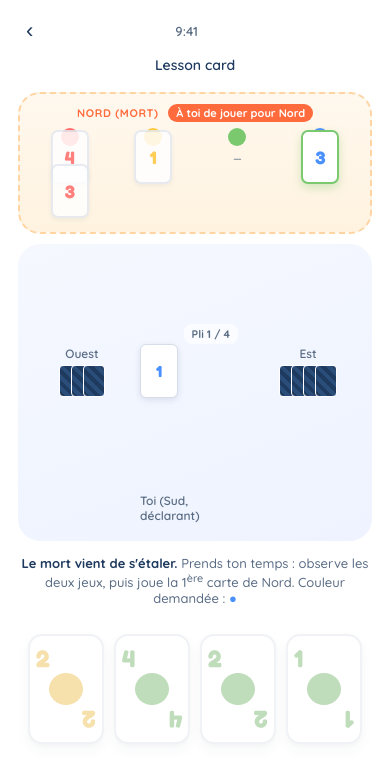
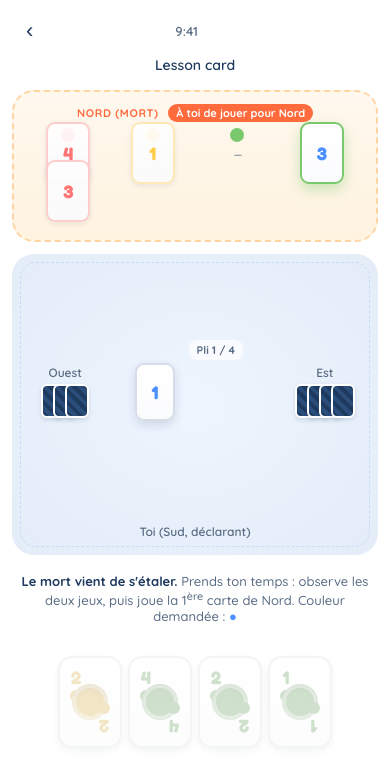
Before and after one commit to LeKibbitz/lekibbitz-bridge, a website: page index.html in a window 390 px wide. Both pictures are taken after a click on the button "Commencer". Shown: the part 72-844 px from the top of the page. Drawn offline with nearby package versions, Linux system fonts and the light colour scheme.

Commit message:
feat(ui): real card design + wider desktop layout + less white space
Design overhaul after Tom feedback (cards too small, too much white, ugly):

- App max-width: 420 -> 760 px on desktop, full-bleed below 600.
- Body now has a soft warm-to-cool gradient instead of plain grey, so the room
  around the app is no longer empty white.
- Cards (Sud) redrawn as proper bridge cards: 86x124, top-left and bottom-right
  corners with rank + small color pip, big center pip with inner shadow,
  colored border tinted by suit. Real card look, not a white pastille.
- Mobile sizes: 64x92 cards via media query so its still tight on phones.
- Dummy (Nord) cards: 38x54 -> 56x78, rank 18 -> 22 px, real card gradient,
  better hover lift with bouncy spring.
- Trick zone (center): 110 -> 150 px, played cards 38x54 -> 50x72, prouder,
  better shadow.
- Card backs (East/West): 22x32 -> 32x46, less sad pile.
- Table: warmer radial gradient + dashed inner border for the felt look.
- All transitions use spring easing (cubic-bezier 0.34, 1.56, 0.64, 1).
- Disabled cards stay at 45 percent opacity, never hidden.

Co-Authored-By: Pr Sunflower <noreply@anthropic.com>

```diff
--- a/index.html
+++ b/index.html
@@ -33,31 +33,34 @@
   html, body { margin: 0; padding: 0; }
   body {
     font-family: 'Quicksand', system-ui, sans-serif;
-    background: var(--bg);
+    background:
+      radial-gradient(ellipse 60% 50% at 50% 0%, rgba(255, 211, 165, 0.35), transparent 70%),
+      radial-gradient(ellipse 60% 50% at 50% 100%, rgba(165, 200, 255, 0.30), transparent 70%),
+      linear-gradient(180deg, #f7f4ee 0%, #eef2f7 100%);
     color: var(--ink);
     min-height: 100vh;
     display: flex;
     align-items: center;
     justify-content: center;
-    padding: 20px;
+    padding: 24px;
   }
 
-  /* App shell — phone-like frame on big screens, full-bleed on phones */
+  /* App shell — wide on desktop, full-bleed on phones */
   .app {
     width: 100%;
-    max-width: 420px;
+    max-width: 760px;
     background: var(--surface);
-    border-radius: 32px;
-    box-shadow: var(--shadow-floating);
+    border-radius: 28px;
+    box-shadow: 0 20px 60px rgba(31, 58, 95, 0.18), 0 4px 12px rgba(31, 58, 95, 0.06);
     overflow: hidden;
     position: relative;
     min-height: 720px;
     display: flex;
     flex-direction: column;
   }
-  @media (max-width: 480px) {
-    body { padding: 0; }
-    .app { border-radius: 0; min-height: 100vh; box-shadow: none; }
+  @media (max-width: 600px) {
+    body { padding: 0; background: var(--surface); }
+    .app { border-radius: 0; min-height: 100vh; box-shadow: none; max-width: 100%; }
   }
 
   /* Header bar */
@@ -209,23 +212,38 @@
 
   /* Game scene */
   .game {
-    flex: 1; display: flex; flex-direction: column; padding: 6px 18px 18px;
+    flex: 1; display: flex; flex-direction: column; padding: 6px 22px 22px;
+    gap: 4px;
+  }
+  @media (max-width: 600px) {
+    .game { padding: 4px 12px 14px; }
   }
   .table {
     flex: 1;
-    background: linear-gradient(160deg, #f5f8ff, #eef3ff);
+    background:
+      radial-gradient(ellipse at center, #eef5ff 0%, #e3ecf7 100%);
     border-radius: var(--radius-card);
-    padding: 14px;
+    padding: 18px;
     display: grid;
-    grid-template-columns: 1fr 1fr 1fr;
+    grid-template-columns: 1fr 2fr 1fr;
     grid-template-rows: 1fr auto;
-    gap: 8px;
-    min-height: 220px;
+    gap: 12px;
+    min-height: 240px;
+    position: relative;
+  }
+  .table::before {
+    content: ''; position: absolute; inset: 8px;
+    border: 1px dashed rgba(74, 144, 255, 0.18);
+    border-radius: calc(var(--radius-card) - 6px);
+    pointer-events: none;
+  }
+  @media (max-width: 600px) {
+    .table { padding: 12px; min-height: 200px; gap: 6px; }
   }
   /* Dummy zone (Nord) — full width above the table, large readable cards */
   .dummy-zone {
-    margin-bottom: 10px;
-    padding: 12px 12px 14px;
+    margin-bottom: 8px;
+    padding: 14px 16px 18px;
     background: linear-gradient(180deg, #fff8ee 0%, #fff3e0 100%);
     border: 2px dashed #ffd4a3;
     border-radius: var(--radius-card);
@@ -267,41 +285,47 @@
   .dummy-suit-pip[data-suit="green"]  { background: var(--suit-green); }
   .dummy-suit-pip[data-suit="yellow"] { background: var(--suit-yellow); }
   .dummy-card {
-    width: 38px; height: 54px; border-radius: 7px;
-    background: white; border: 2px solid #e3e8f0;
+    width: 56px; height: 78px; border-radius: 9px;
+    background: linear-gradient(180deg, #ffffff 0%, #fafbfd 100%);
+    border: 2px solid #e3e8f0;
     display: flex; align-items: center; justify-content: center;
-    font: 700 18px 'Fredoka', sans-serif;
-    box-shadow: 0 2px 5px rgba(31, 58, 95, 0.08);
-    margin-top: -22px;
-    transition: transform 0.12s ease, box-shadow 0.15s ease, border-color 0.15s ease;
+    font: 800 22px 'Fredoka', sans-serif;
+    box-shadow: 0 2px 6px rgba(31, 58, 95, 0.10);
+    margin-top: -34px;
+    transition: transform 0.18s cubic-bezier(0.34, 1.56, 0.64, 1), box-shadow 0.2s ease, border-color 0.2s ease;
     cursor: default;
     position: relative;
   }
   .dummy-card:first-child { margin-top: 0; }
-  .dummy-card[data-suit="red"]    { color: var(--suit-red); }
-  .dummy-card[data-suit="blue"]   { color: var(--suit-blue); }
-  .dummy-card[data-suit="green"]  { color: var(--suit-green); }
-  .dummy-card[data-suit="yellow"] { color: var(--suit-yellow); }
+  .dummy-card[data-suit="red"]    { color: var(--suit-red); border-color: rgba(255, 107, 107, 0.35); }
+  .dummy-card[data-suit="blue"]   { color: var(--suit-blue); border-color: rgba(74, 144, 255, 0.35); }
+  .dummy-card[data-suit="green"]  { color: var(--suit-green); border-color: rgba(123, 201, 111, 0.35); }
+  .dummy-card[data-suit="yellow"] { color: var(--suit-yellow); border-color: rgba(255, 200, 61, 0.4); }
   .dummy-card.played {
-    opacity: 0.3;
-    filter: grayscale(0.8);
+    opacity: 0.35;
+    filter: grayscale(0.7);
   }
   .dummy-card.played::after {
-    content: ''; position: absolute; inset: 8px 6px;
+    content: ''; position: absolute; inset: 10px 8px;
     border-top: 2px solid var(--ink-soft);
     transform: rotate(-15deg);
   }
   .dummy-card.legal {
-    border-color: var(--accent-green);
+    border-color: var(--accent-green) !important;
     cursor: pointer;
-    box-shadow: 0 4px 10px rgba(123, 201, 111, 0.35);
+    box-shadow: 0 6px 14px rgba(123, 201, 111, 0.4);
   }
   .dummy-card.legal:hover {
-    transform: translateY(-4px) scale(1.04);
+    transform: translateY(-6px) scale(1.06);
+    box-shadow: 0 10px 22px rgba(123, 201, 111, 0.5);
   }
   .dummy-card.disabled-turn {
-    opacity: 0.85;
+    opacity: 0.92;
     cursor: default;
+  }
+  @media (max-width: 600px) {
+    .dummy-card { width: 44px; height: 62px; font-size: 18px; margin-top: -26px; }
+    .dummy-suit-pip { width: 14px; height: 14px; }
   }
   .seat {
     display: flex; align-items: center; justify-content: center;
@@ -316,15 +340,21 @@
   .seat-label { margin-bottom: 4px; }
   .seat-label.dummy { color: var(--brand-orange); }
   .hand-back {
-    display: flex; gap: -4px;
+    display: flex; gap: -10px;
+    flex-wrap: wrap; justify-content: center;
   }
   .card-back {
-    width: 22px; height: 32px;
-    background: repeating-linear-gradient(45deg, var(--brand-navy), var(--brand-navy) 4px, #2a4d7a 4px, #2a4d7a 8px);
-    border: 1.5px solid white; border-radius: 4px;
-    margin-left: -10px;
+    width: 32px; height: 46px;
+    background:
+      repeating-linear-gradient(45deg, var(--brand-navy), var(--brand-navy) 4px, #2a4d7a 4px, #2a4d7a 8px);
+    border: 2px solid white; border-radius: 6px;
+    margin-left: -16px;
+    box-shadow: 0 2px 4px rgba(31, 58, 95, 0.15);
   }
   .card-back:first-child { margin-left: 0; }
+  @media (max-width: 600px) {
+    .card-back { width: 24px; height: 34px; margin-left: -12px; }
+  }
 
   .dummy-hand {
     display: flex; gap: 6px;
@@ -345,20 +375,29 @@
 
   /* The trick zone in the center */
   .trick {
-    position: relative; width: 110px; height: 110px;
+    position: relative; width: 150px; height: 150px;
   }
   .trick .placed {
-    position: absolute; width: 38px; height: 54px;
-    border-radius: 6px; background: white;
-    border: 1.5px solid #d6dde8;
+    position: absolute; width: 50px; height: 72px;
+    border-radius: 9px;
+    background: linear-gradient(180deg, #ffffff 0%, #fafbfd 100%);
+    border: 2px solid #d6dde8;
     display: flex; align-items: center; justify-content: center;
-    font: 700 16px 'Fredoka', sans-serif;
-    box-shadow: 0 2px 6px rgba(31, 58, 95, 0.12);
+    font: 800 22px 'Fredoka', sans-serif;
+    box-shadow: 0 4px 10px rgba(31, 58, 95, 0.14);
   }
-  .trick .placed.S { left: 36px; bottom: 0; }
-  .trick .placed.N { left: 36px; top: 0; }
-  .trick .placed.W { left: 0; top: 28px; }
-  .trick .placed.E { right: 0; top: 28px; }
+  .trick .placed.S { left: 50px; bottom: 0; }
+  .trick .placed.N { left: 50px; top: 0; }
+  .trick .placed.W { left: 0; top: 39px; }
+  .trick .placed.E { right: 0; top: 39px; }
+  @media (max-width: 600px) {
+    .trick { width: 120px; height: 120px; }
+    .trick .placed { width: 40px; height: 58px; font-size: 18px; }
+    .trick .placed.S { left: 40px; }
+    .trick .placed.N { left: 40px; }
+    .trick .placed.W { top: 31px; }
+    .trick .placed.E { top: 31px; }
+  }
   .trick .placed.winner {
     box-shadow: 0 0 0 3px var(--accent-green), 0 6px 18px rgba(123, 201, 111, 0.55);
     animation: pulse-win 0.9s ease-in-out infinite;
@@ -389,54 +428,93 @@
     margin-bottom: 10px;
   }
   .player-instructions strong { color: var(--ink); }
+
+  /* Real-looking card with corner pips top-left + bottom-right and a big center pip. */
   .card {
-    width: 76px; height: 110px; border-radius: 14px;
-    background: white; border: 2px solid #d6dde8;
-    display: flex; flex-direction: column; align-items: center; justify-content: space-between;
-    padding: 8px 6px;
+    width: 86px; height: 124px;
+    border-radius: 14px;
+    background: linear-gradient(180deg, #ffffff 0%, #fafbfd 100%);
+    border: 2px solid #d6dde8;
+    display: flex; flex-direction: column;
+    padding: 8px 10px;
     cursor: default;
-    transition: transform 0.2s ease, box-shadow 0.2s ease, border-color 0.2s ease, opacity 0.2s ease;
-    box-shadow: var(--shadow-card);
+    transition: transform 0.25s cubic-bezier(0.34, 1.56, 0.64, 1), box-shadow 0.2s ease, border-color 0.2s ease, opacity 0.2s ease;
+    box-shadow: 0 3px 8px rgba(31,58,95,0.10), 0 1px 2px rgba(31,58,95,0.06);
     position: relative;
     flex-shrink: 0;
+    user-select: none;
   }
-  /* All cards always visible. Disabled = grey-out but not hidden, no movement. */
+  .card .corner-top, .card .corner-bot {
+    position: absolute;
+    display: flex; flex-direction: column; align-items: center; gap: 2px;
+    line-height: 1;
+  }
+  .card .corner-top { top: 8px; left: 10px; }
+  .card .corner-bot { bottom: 8px; right: 10px; transform: rotate(180deg); }
+  .card .corner-rank {
+    font: 800 22px 'Fredoka', sans-serif;
+  }
+  .card .corner-pip {
+    width: 12px; height: 12px; border-radius: 50%;
+  }
+  .card .center-pip {
+    position: absolute; left: 50%; top: 50%;
+    transform: translate(-50%, -50%);
+    width: 50px; height: 50px; border-radius: 50%;
+    box-shadow: 0 4px 10px rgba(0,0,0,0.12) inset, 0 0 0 4px rgba(255,255,255,0.5) inset;
+  }
+
+  .card[data-suit="red"]    { border-color: rgba(255, 107, 107, 0.35); }
+  .card[data-suit="blue"]   { border-color: rgba(74, 144, 255, 0.35); }
+  .card[data-suit="green"]  { border-color: rgba(123, 201, 111, 0.35); }
+  .card[data-suit="yellow"] { border-color: rgba(255, 200, 61, 0.4); }
+  .card[data-suit="red"]    .corner-rank, .card[data-suit="red"]    .corner-pip,
+  .card[data-suit="red"]    .center-pip { color: var(--suit-red); background-color: var(--suit-red); }
+  .card[data-suit="blue"]   .corner-rank, .card[data-suit="blue"]   .corner-pip,
+  .card[data-suit="blue"]   .center-pip { color: var(--suit-blue); background-color: var(--suit-blue); }
+  .card[data-suit="green"]  .corner-rank, .card[data-suit="green"]  .corner-pip,
+  .card[data-suit="green"]  .center-pip { color: var(--suit-green); background-color: var(--suit-green); }
+  .card[data-suit="yellow"] .corner-rank, .card[data-suit="yellow"] .corner-pip,
+  .card[data-suit="yellow"] .center-pip { color: var(--suit-yellow); background-color: var(--suit-yellow); }
+  .card .corner-rank { background-color: transparent !important; }
+
+  /* Disabled = grey-out, still visible, no animation. */
   .card.disabled {
-    opacity: 0.55;
-    filter: grayscale(0.3);
+    opacity: 0.45;
+    filter: grayscale(0.5);
     cursor: not-allowed;
     border-color: #e3e8f0;
   }
-  /* Legal cards LIFT permanently to signal "you can play me", and lift further on hover. */
+  /* Legal cards LIFT permanently and float gently. Hover lifts more. */
   .card.legal {
     cursor: pointer;
-    border-color: var(--accent-green);
-    transform: translateY(-12px);
-    box-shadow: 0 8px 18px rgba(123, 201, 111, 0.35), 0 2px 4px rgba(31,58,95,0.06);
-    animation: card-float 2.2s ease-in-out infinite;
+    border-color: var(--accent-green) !important;
+    transform: translateY(-16px);
+    box-shadow: 0 14px 28px rgba(123, 201, 111, 0.30), 0 4px 8px rgba(31,58,95,0.08);
+    animation: card-float 2.4s ease-in-out infinite;
   }
   .card.legal:hover {
-    transform: translateY(-20px) scale(1.04);
-    box-shadow: 0 14px 26px rgba(123, 201, 111, 0.45), 0 4px 8px rgba(31,58,95,0.1);
+    transform: translateY(-24px) scale(1.05);
+    box-shadow: 0 20px 36px rgba(123, 201, 111, 0.42), 0 6px 12px rgba(31,58,95,0.12);
     animation: none;
   }
   @keyframes card-float {
-    0%, 100% { transform: translateY(-12px); }
-    50%      { transform: translateY(-15px); }
+    0%, 100% { transform: translateY(-16px) rotate(0deg); }
+    50%      { transform: translateY(-19px) rotate(0.5deg); }
   }
-  .card .corner {
-    font: 700 24px 'Fredoka', sans-serif;
+  /* Hand container: one row if possible, wrap only if the deck is huge */
+  .hand {
+    display: flex; gap: 8px; justify-content: center;
+    flex-wrap: wrap;
+    padding: 26px 12px 14px;
+    min-height: 150px;
+    align-items: flex-end;
   }
-  .card .pip {
-    width: 34px; height: 34px; border-radius: 50%;
-  }
-  /* Hand container: wrap if needed, generous gap so all cards always visible */
-  .hand {
-    display: flex; gap: 10px; justify-content: center;
-    flex-wrap: wrap;
-    padding: 18px 8px 10px;            /* extra top padding so lifted cards don't clip */
-    min-height: 130px;
-    align-items: flex-end;
+  @media (max-width: 600px) {
+    .card { width: 64px; height: 92px; }
+    .card .corner-rank { font-size: 18px; }
+    .card .center-pip { width: 36px; height: 36px; }
+    .hand { gap: 6px; padding: 22px 8px 10px; min-height: 120px; }
   }
   .card[data-suit="red"]    .corner, .card[data-suit="red"] .pip    { color: var(--suit-red); background-color: var(--suit-red); }
   .card[data-suit="blue"]   .corner, .card[data-suit="blue"] .pip   { color: var(--suit-blue); background-color: var(--suit-blue); }
@@ -1118,11 +1196,16 @@ function render() {
     } else {
       el.classList.add('disabled');
     }
-    el.innerHTML = `
-      <div class="corner" style="align-self: flex-start;">${card.rank}</div>
-      <div class="pip"></div>
-      <div class="corner" style="align-self: flex-end; transform: rotate(180deg);">${card.rank}</div>
-    `;
+    el.innerHTML =
+      '<div class="corner-top">' +
+        '<span class="corner-rank">' + card.rank + '</span>' +
+        '<span class="corner-pip"></span>' +
+      '</div>' +
+      '<div class="center-pip"></div>' +
+      '<div class="corner-bot">' +
+        '<span class="corner-rank">' + card.rank + '</span>' +
+        '<span class="corner-pip"></span>' +
+      '</div>';
     el.addEventListener('click', () => {
       if (!isPlayerTurn || !legalSet.has(cardId(card))) {
         if (isPlayerTurn) showToast('Tu dois fournir la couleur demandée !');
```
